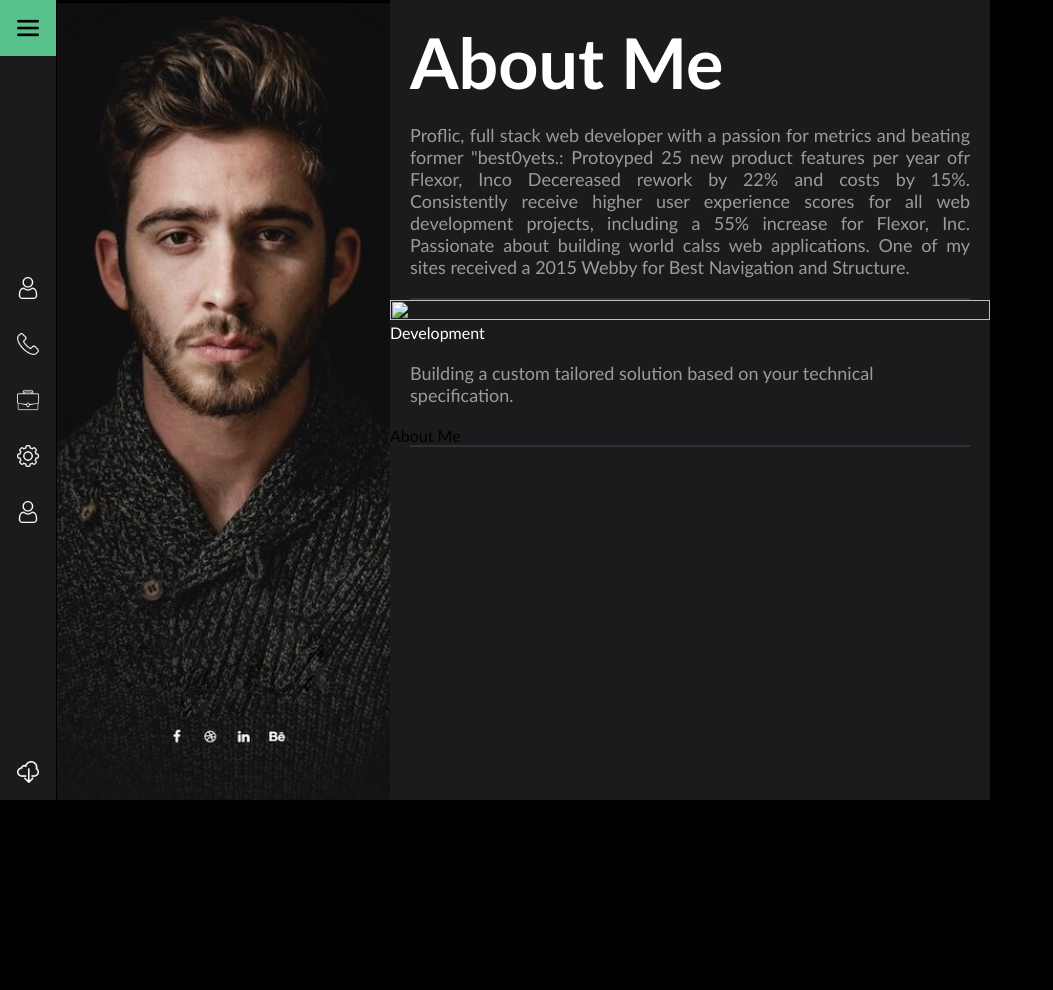
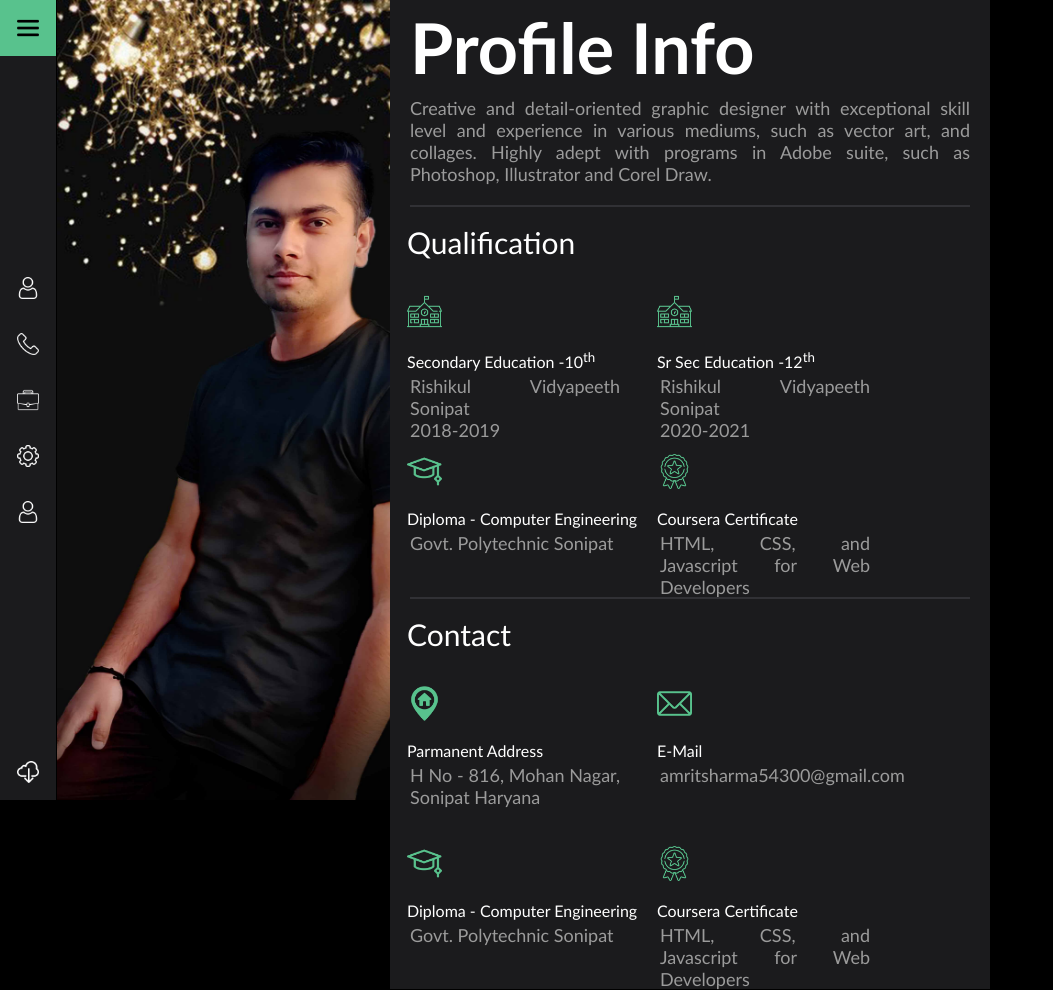
Before and after one commit to CodeByAmrit/resume, a plain HTML site: page index.html in a window 1280 px wide. Shown: the whole page, without its empty margins (0-1053 px from the left). Before the commit the page ends 800 px from the top, so only its background shows below. Drawn offline with Linux system fonts and the light colour scheme.

Commit message:
update content

```diff
--- a/index.html
+++ b/index.html
@@ -35,23 +35,84 @@
     </div>
 
     <div class="user-pic">
-        <img src="images/sample.jpg" alt="user-pic">
+        <img src="images/amritblack.jpg" alt="user-pic">
     </div>
     <div class="content-right">
         <div class="about-me">
-            <p>About Me</p>
-            <p id="about-me-content">Proflic, full stack web developer with a passion for metrics and beating former "best0yets.: Protoyped 25 new product features per year ofr Flexor, Inco Decereased rework by 22% and costs by 15%. Consistently receive higher user experience scores for all web development projects, including a 55% increase for Flexor, Inc. Passionate about building world calss web applications. One of my sites received a 2015 Webby for Best Navigation and Structure.</p>
+            <p>Profile Info</p>
+            <p id="about-me-content">Creative and detail-oriented graphic designer with exceptional skill level and experience in various mediums, such as vector art, and collages. Highly adept with programs in Adobe suite, such as Photoshop, Illustrator and Corel Draw. </p>
         </div>
+
+
+        <!-- Qualification  -->
+
         <div class="my-service">
             <hr>
-            <div class="group1">
-                <img src="" alt="">
-                <p>Development</p>
-                <p id="group">Building a custom tailored solution based on your technical specification.</p>
+            <p class="sub-title">Qualification</p>
+            <div class="div1">
+
+                <div class="group1">
+                    <img src="/images/school.png" alt="school" class="logo">
+                    <p >Secondary Education -10<sup>th</sup></p>
+                    <p id="group">Rishikul Vidyapeeth Sonipat <br>2018-2019</p>
+                </div>
+
+                <div class="group1">
+                    <img src="/images/school.png" alt="school" class="logo">
+                    <p >Sr Sec Education -12<sup>th</sup></p>
+                    <p id="group">Rishikul Vidyapeeth Sonipat <br>2020-2021</p>
+                </div>
             </div>
-            <p>About Me</p>
+            <div class="div1">
 
+                <div class="group1">
+                    <img src="/images/graduation-cap.png" alt="school" class="logo">
+                    <p >Diploma - Computer Engineering</p>
+                    <p id="group">Govt. Polytechnic Sonipat</p>
+                </div>
+
+                <div class="group1">
+                    <img src="/images/achieve.png" alt="school" class="logo">
+                    <p >Coursera Certificate</p>
+                    <p id="group">HTML, CSS, and Javascript for Web Developers</p>
+                </div>
+            </div>
+
+        </div>
+
+        <!-- Contact -->
+
+        <div class="my-service">
             <hr>
+            <p class="sub-title">Contact</p>
+            <div class="div1">
+
+                <div class="group1">
+                    <img src="/images/home.png" alt="school" class="logo">
+                    <p >Parmanent Address</p>
+                    <p id="group">H No - 816, Mohan Nagar, Sonipat Haryana</p>
+                </div>
+
+                <div class="group1">
+                    <img src="/images/email.png" alt="school" class="logo">
+                    <p >E-Mail</p>
+                    <p id="group">amritsharma54300@gmail.com</p>
+                </div>
+            </div>
+            <div class="div1">
+
+                <div class="group1">
+                    <img src="/images/graduation-cap.png" alt="school" class="logo">
+                    <p >Diploma - Computer Engineering</p>
+                    <p id="group">Govt. Polytechnic Sonipat</p>
+                </div>
+
+                <div class="group1">
+                    <img src="/images/achieve.png" alt="school" class="logo">
+                    <p >Coursera Certificate</p>
+                    <p id="group">HTML, CSS, and Javascript for Web Developers</p>
+                </div>
+            </div>
         </div>
 
     </div>
--- a/style.css
+++ b/style.css
@@ -68,7 +68,8 @@ body{
 }
 
 .content-right{
-    height: 100vh;
+    min-height: 100vh;
+    height: fit-content;
     width: 600px;
     background-color: #1b1b1d;
 
@@ -82,15 +83,18 @@ body{
     font-size: 70px;
     font-weight: bold;
     border: none;
-    margin: 20px;
+    margin: 5px 20px 8px 20px;
     text-align: justify;
 }
 #about-me-content, #group{
-    margin: 20px;
+    margin: 4px 20px 20px 20px;
     color: #9b9b9b;
     font-size: 18px;
     font-weight:450;
 
+}
+#group{
+    text-align: justify;
 }
 
 .about-me hr, .my-service hr{
@@ -99,7 +103,28 @@ body{
     border: 1px solid #313135;
 
 }
+.div1{
+    display: flex;
+}
+.group1 p, .sub-title{
+    margin-left: 17px;
+    color: white;
+}
 
 .group1{
-    color: white
+    color: white;
+    height: 160px;
+    width: 250px;
+
+
 }
+.group1 img{
+    padding: 17px;
+    height: 35px;
+    width: 35px;
+}
+.sub-title{
+    font-size: 30px;
+    margin-top: 17px;
+    margin-bottom: 17px;
+}
```
Also changed, not shown: images/achieve.png (added), images/amritblack.jpg (added), images/email.png (added), images/graduation-cap.png (added), images/home.png (added), images/school.png (added).
